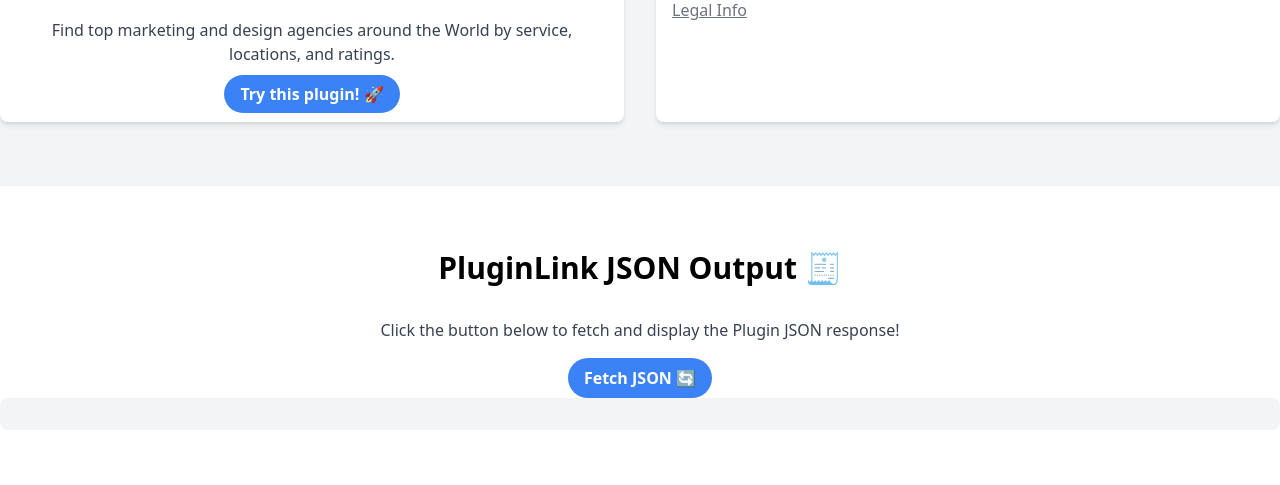
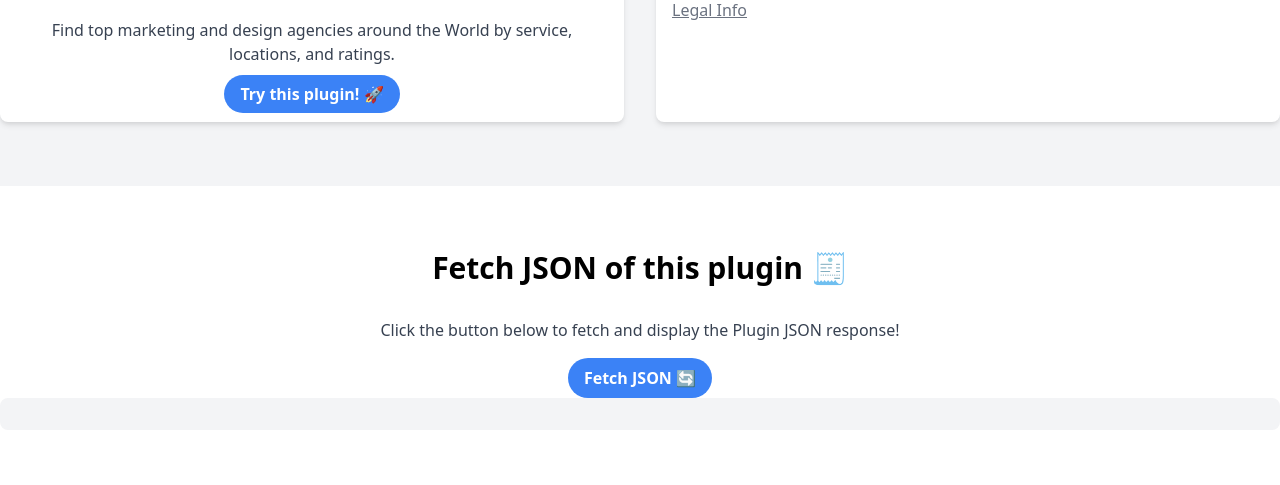
Before and after one commit to tolgakurtuluss/chatgpt-pluginstore, a Flask app: a page that uses templates/plugin_details.html in a window 1280 px wide. Shown: the part 362-847 px from the top of the page. Run offline with Flask 3, Linux system fonts and the light colour scheme; some libraries are stand-ins or nearby versions.

Commit message:
Update plugin_details.html

```diff
--- a/templates/plugin_details.html
+++ b/templates/plugin_details.html
@@ -57,7 +57,7 @@
 <!-- Section for displaying fetched JSON 📋 -->
 <section class="py-16 bg-white">
   <div class="container mx-auto">
-    <h2 class="text-3xl font-bold text-center mb-8">PluginLink JSON Output 🧾</h2>
+    <h2 class="text-3xl font-bold text-center mb-8">Fetch JSON of this plugin 🧾</h2>
     <p class="text-gray-700 text-center mb-4">Click the button below to fetch and display the Plugin JSON response!</p> <!-- Added explanatory paragraph -->
     <div class="text-center">
       <button id="fetchJsonButton" class="bg-blue-500 hover:bg-blue-600 text-white font-bold py-2 px-4 rounded-full text-center">Fetch JSON 🔄</button>
```
